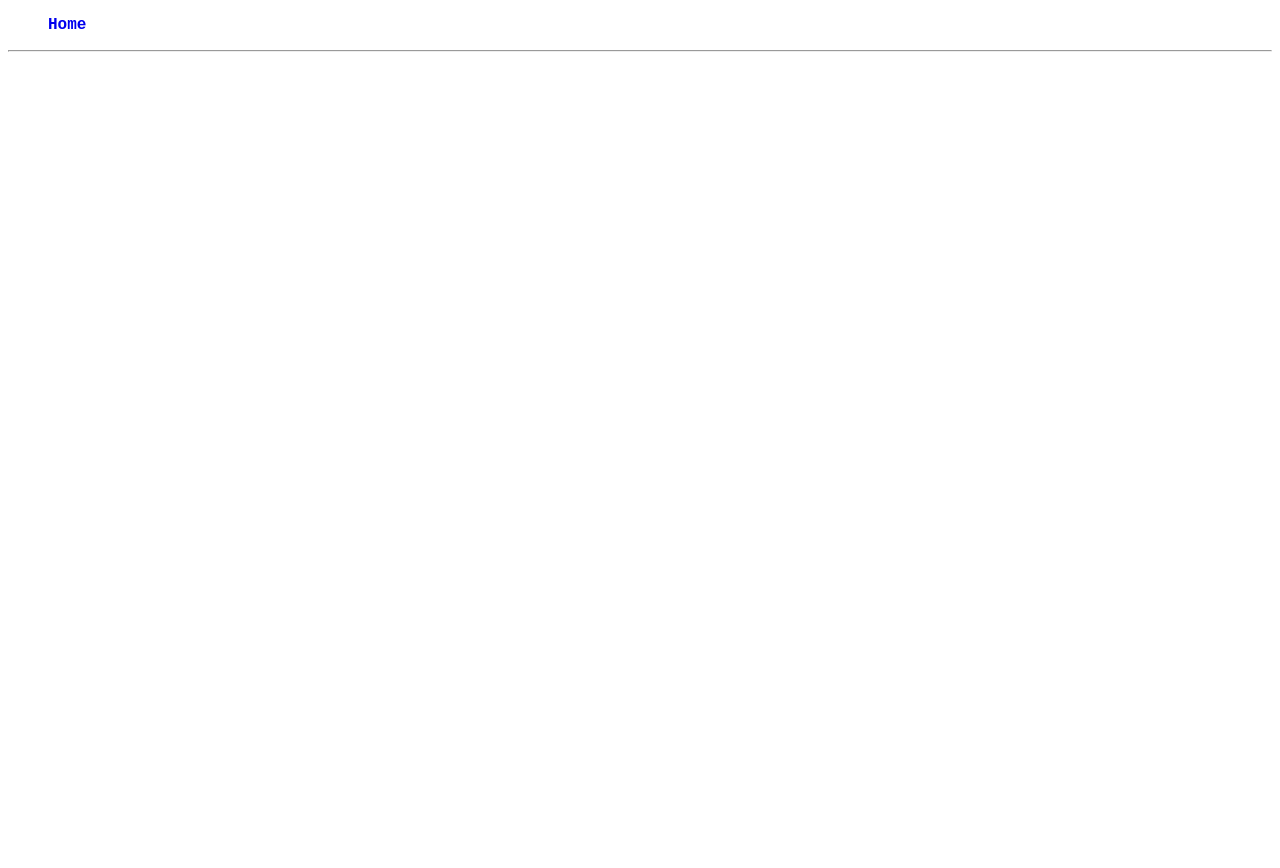
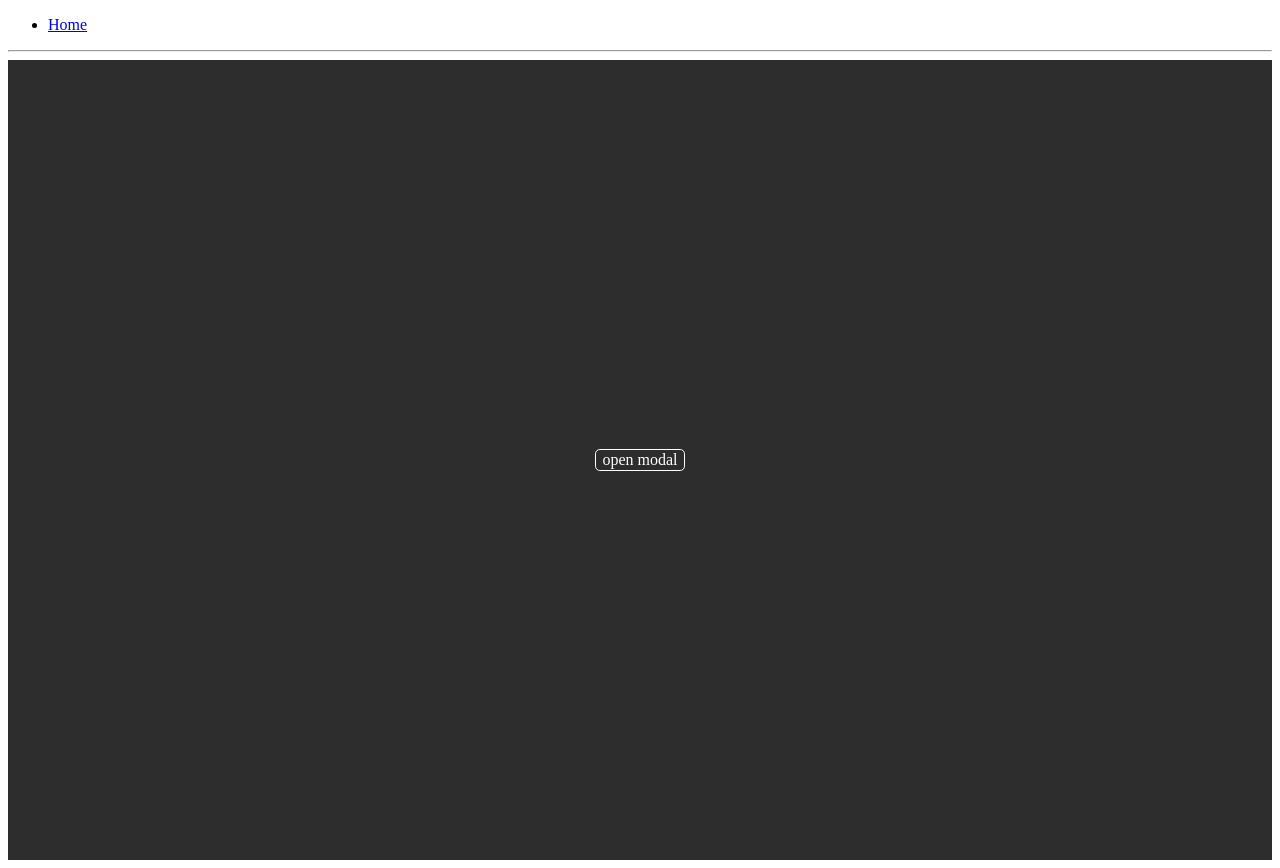
Before and after one commit to longitude/react-diary, a React (Create React App) app: page /modalContent in a window 1280 px wide. Before the commit the page ends 800 px from the top, so only its background shows below. Built offline with nearby package versions, Linux system fonts and the light colour scheme; the HTML template or start-up script is replaced by a standard one.

Commit message:
add modal with animation

```diff
--- a/src/components/home.js
+++ b/src/components/home.js
@@ -2,6 +2,7 @@ import React from "react";
 import { BrowserRouter as Router, Route, Link } from "react-router-dom";
 import Scroller from "./scroller";
 import AnimateDelete from "./animateDelete";
+import ModalContent from "./modalContent.js";
 
 const Home = () => {
   return (
@@ -18,6 +19,7 @@ const Home = () => {
         <Route exact path="/" component={Links} />
         <Route exact path="/animateDelete" component={AnimateDelete} />
         <Route exact path="/scroller" component={Scroller} />
+        <Route exact path="/modalContent" component={ModalContent} />
       </div>
     </Router>
   );
@@ -33,6 +35,9 @@ const Links = () => {
         <li>
           <Link to="/scroller">2 - Scroller</Link>
         </li>
+        <li>
+          <Link to="/modalContent">3 - Modal Animation</Link>
+        </li>
       </ul>
     </div>
   );
--- /dev/null
+++ b/src/components/modalContent.js
@@ -0,0 +1,50 @@
+import React, { Component } from "react";
+
+class ModalContent extends Component {
+  constructor() {
+    super();
+    this.state = {
+      showModal: false
+    };
+  }
+
+  openModal(event) {
+    event.stopPropagation();
+    this.setState({ showModal: true });
+  }
+
+  hideModal() {
+    this.setState({ showModal: false });
+  }
+
+  render() {
+    return (
+      <div onClick={this.hideModal.bind(this)} className="modal-container">
+        {this.state.showModal
+          ? <Modal hideModal={this.hideModal.bind(this)} />
+          : null}
+        <button onClick={this.openModal.bind(this)}>open modal</button>
+      </div>
+    );
+  }
+}
+
+class Modal extends Component {
+  stopPropagation(event) {
+    event.stopPropagation();
+  }
+  render() {
+    return (
+      <div onClick={this.stopPropagation.bind(this)} className="modal">
+        <button onClick={this.props.hideModal}>x</button>
+        <div>
+          Lorem ipsum dolor sit amet, consectetur adipiscing elit. Quisque arcu
+          metus, mattis in pharetra nec, ornare vel eros. Cras dapibus elit eu
+          ex luctus, sit amet mattis lacus hendrerit.
+        </div>
+      </div>
+    );
+  }
+}
+
+export default ModalContent;
--- a/src/main.css
+++ b/src/main.css
@@ -1,21 +1,53 @@
-body {
-  font-family: "Courier New";
-  font-size: 16px;
+.modal-container {
+  font-family: 'SF Mono';
+  background-color: #2d2d2d;
+  height: 100vh;
+  display: flex;
+  justify-content: center;
 }
 
-ul li {
-  list-style: none;
+.modal {
+  background-color: #969696;
+  animation-duration: 300ms;
+  animation-timing-function: ease;
+  animation-name: slidein;
+  position: absolute;
+  display: flex;
+  padding: 1em;
+  justify-content: space-around;
+  flex-direction: column;
+  align-items: center;
+  top: 30vh;
+  height: 40vh;
+  width: 40vw;
+  margin: 0 auto;
+  border: 1px solid #ffffff;
+  border-radius: 0.3em;
 }
 
-a {
-  text-decoration: none;
+@keyframes slidein {
+  from {
+    top: 120vh;
+  }
 }
 
-a:hover {
-  text-decoration: underline;
+button {
+  border: 1px solid #ffffff;
+  align-self: center;
+  border-radius: 0.3em;
+  font-size: 1em;
+  color: #ffffff;
+  cursor: pointer;
+  font-family: 'SF Mono';
+  background: #2d2d2d;
+  transition: background 300ms;
 }
 
-.home-link {
-  font-size: 16px;
-  font-weight: bolder;
+button:focus {
+  outline: none;
 }
+
+button:hover {
+  transition: background 200ms;
+  background: #454545;
+}
```
